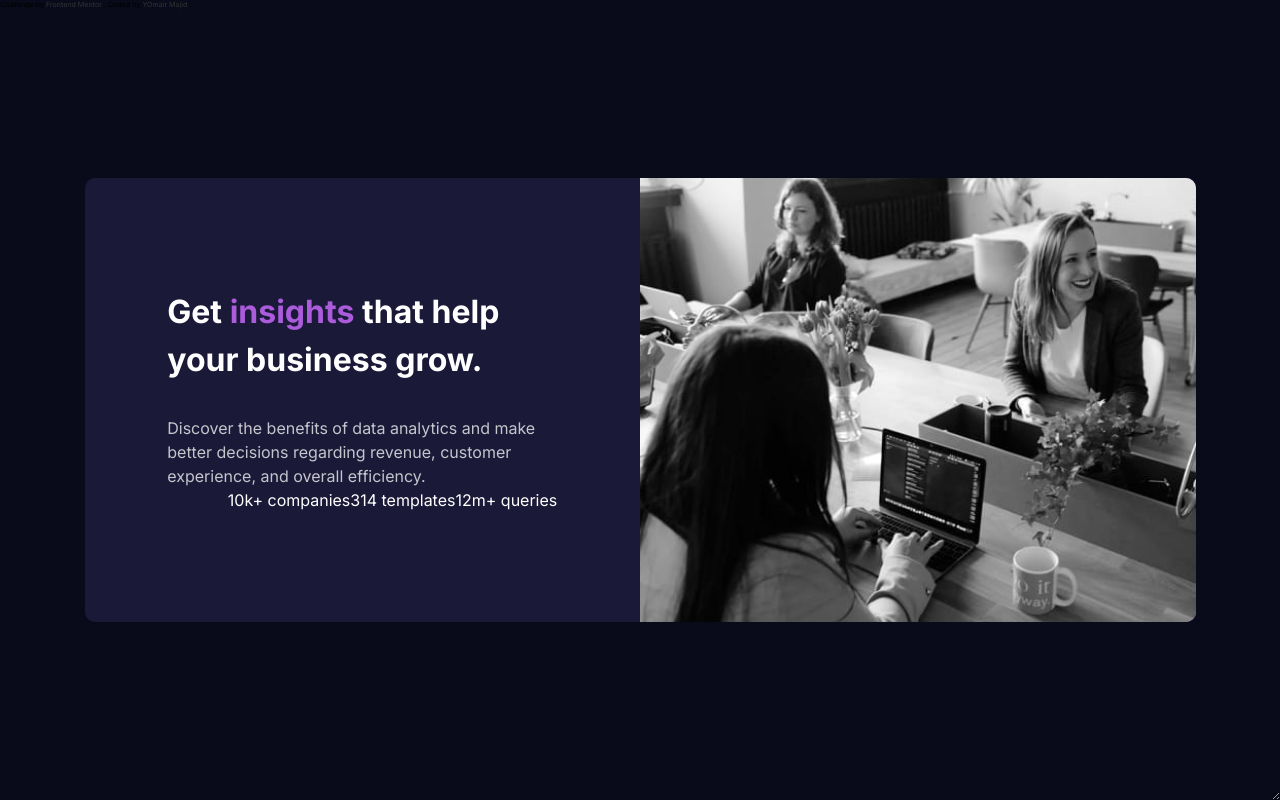
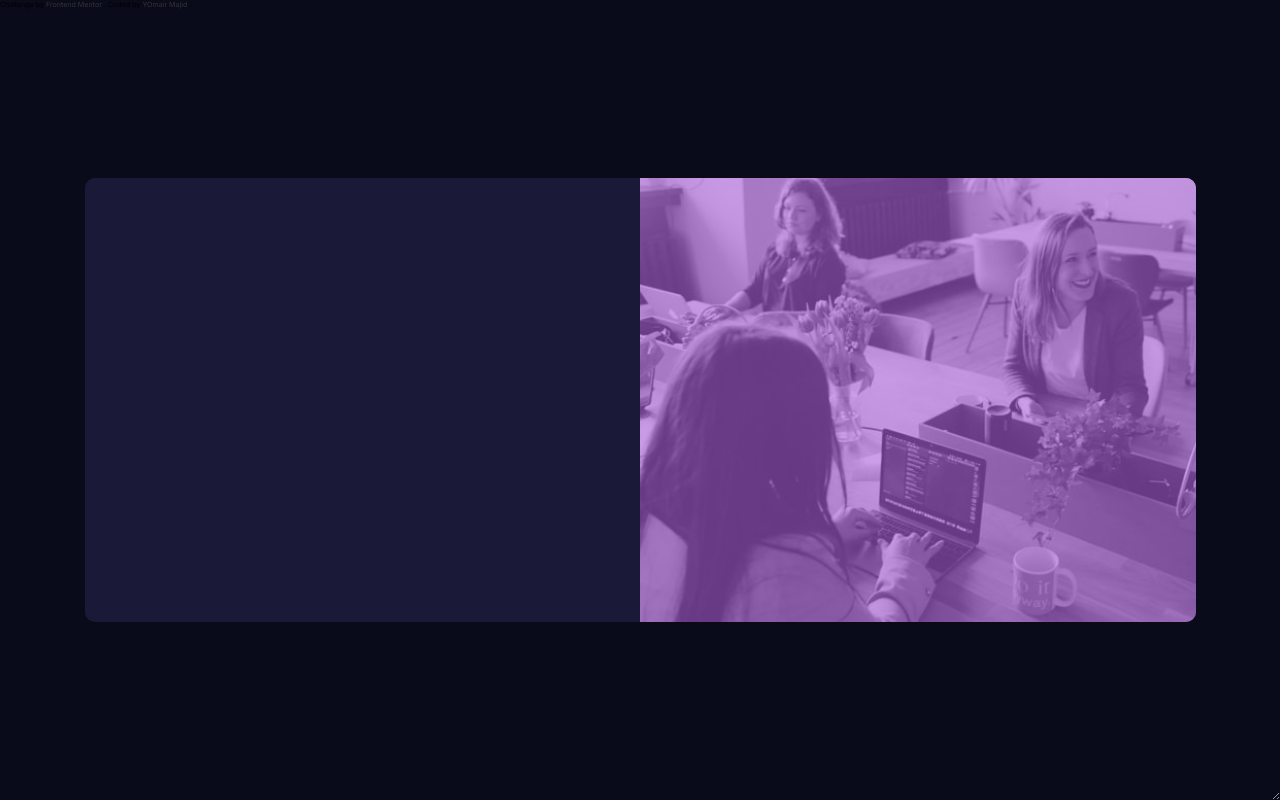
Before and after one commit to BigO-Dev/frontend-mentor-projects, a plain HTML site: page stats-preview-card/index.html in a window 1280 px wide. Drawn offline with Linux system fonts and the light colour scheme.

Commit message:
Add image overlay

```diff
--- a/stats-preview-card/css/style.css
+++ b/stats-preview-card/css/style.css
@@ -51,7 +51,6 @@ img {
 
 /* CARD COMPONENT */
 .card {
-  background: var(--color-blue-2);
   border-radius: 10px;
   height: 444px;
   width: 1111px;
@@ -61,15 +60,6 @@ img {
   left: 50%;
   overflow: hidden;
   display: flex;
-  justify-content: space-between;
-  align-items: center;
-}
-
-.column {
-  display: flex;
-  flex-direction: column;
-  flex-basis: 100%;
-  flex: 1;
 }
 
 .container {
@@ -77,33 +67,29 @@ img {
   margin: 0 auto;
 }
 
-.column-left h1 {
-  color: var(--color-white-1);
-  font-size: 3rem;
+.left {
+  flex: 50%;
+  background: var(--color-blue-2);
+}
+
+.right {
+  flex: 50%;
+  background: url(/images/image-header-desktop.jpg) no-repeat center
+    center/cover;
+  position: relative;
+}
+
+.right::before {
+  content: "";
+  background: var(--color-violet);
+  opacity: 0.6;
+  position: absolute;
+  top: 0;
+  left: 0;
+  height: 100%;
+  width: 100%;
 }
 
 .column-left h1 span {
   color: var(--color-violet);
 }
-
-.column-left p {
-  margin-top: 3rem;
-  color: var(--color-white-2);
-  font-size: 1.5rem;
-}
-
-.column-left .stats {
-  color: var(--color-white-1);
-  font-size: 1.5rem;
-
-  justify-self: flex-end;
-}
-
-.column-left .stats ul {
-  display: flex;
-  flex-direction: row;
-}
-
-.column-right img {
-  background: var(--color-violet);
-}
--- a/stats-preview-card/index.html
+++ b/stats-preview-card/index.html
@@ -25,29 +25,8 @@
   </head>
   <body>
     <div class="card">
-      <div class="column column-left">
-        <div class="container">
-          <h1>
-            Get
-            <span>insights</span>
-            that help your business grow.
-          </h1>
-          <p>
-            Discover the benefits of data analytics and make better decisions
-            regarding revenue, customer experience, and overall efficiency.
-          </p>
-          <div class="stats">
-            <ul>
-              <li>10k+ companies</li>
-              <li>314 templates</li>
-              <li>12m+ queries</li>
-            </ul>
-          </div>
-        </div>
-      </div>
-      <div class="column column-right">
-        <img src="./images/image-header-desktop.jpg" alt="" srcset="" />
-      </div>
+      <div class="left"></div>
+      <div class="right"></div>
     </div>
     <!-- Get insights that help your business grow.   -->
 
```
